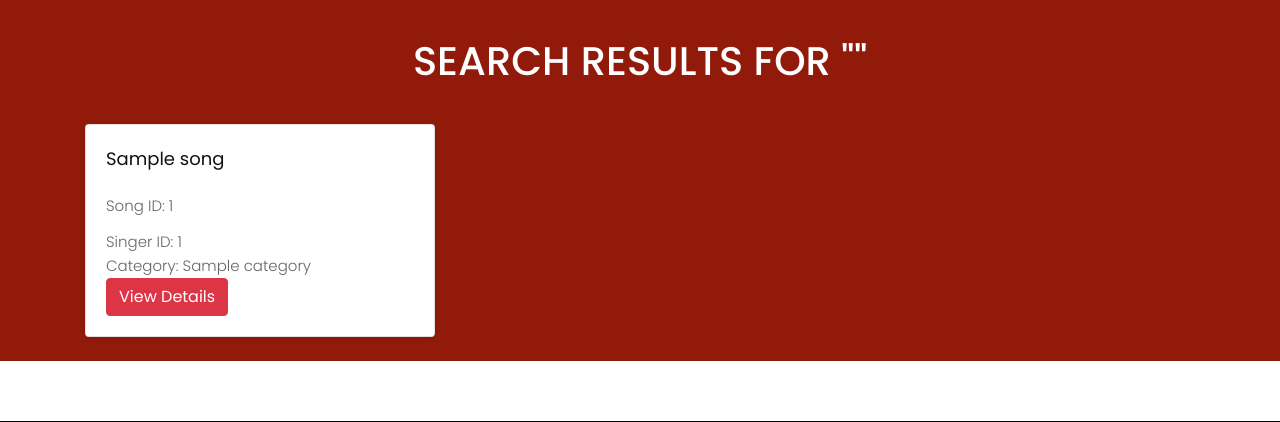
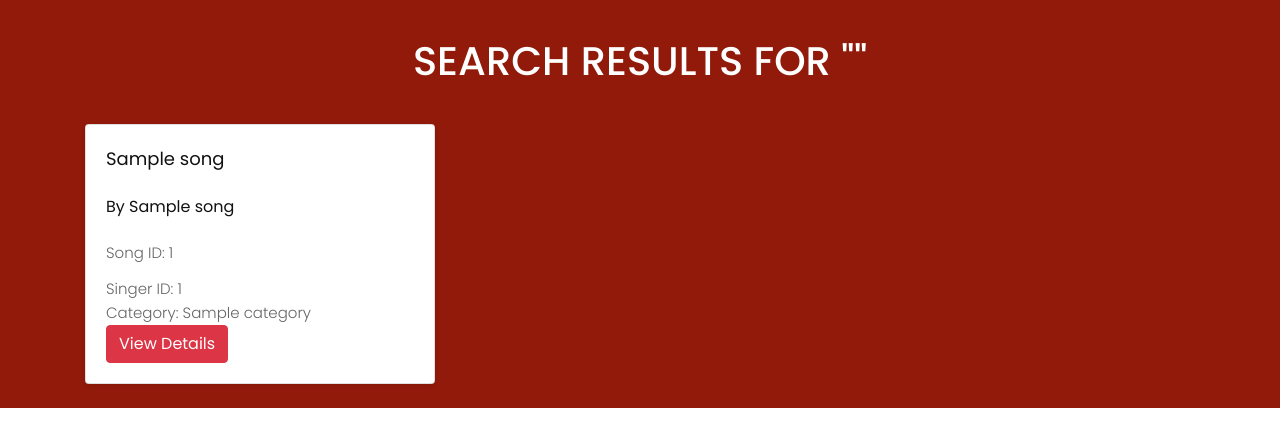
Before and after one commit to rrrena-yang/CS348-project, a Flask app: template templates/rock/search_results.html in a window 1280 px wide. Shown: the part 177-599 px from the top of the page. Run offline with Flask 3, Linux system fonts and the light colour scheme; the template is opened without the code that fills it: most values are stand-ins (such as "Sample title", 1, 10 or a date in 2020); some libraries are stand-ins or nearby versions.

Commit message:
update sever.py

```diff
--- a/backend/server.py
+++ b/backend/server.py
@@ -24,7 +24,7 @@ def search_results():
     print(f"Search results for query: {query}")  # Debug print
     if not query:
         return render_template('search_results.html', error="Please enter a search query.")
-    search_query = f"SELECT SongID, SingerID, SongName, Category FROM Song WHERE SongName Like %s "
+    search_query = f"SELECT song.SongID, song.SingerID, song.SongName, singer.Name, song.Category FROM Song song JOIN Singer singer ON song.singerID = singer.singerID WHERE SongName Like %s  "
     cursor = conn.cursor()
     cursor.execute(search_query, (f"%{query}%",))
     results = cursor.fetchall()
@@ -35,8 +35,10 @@ def search_results():
         songs.append({
             "song_id": row[0],
             "singer_id": row[1],
-            "name": row[2],
-            "category": row[3],
+            "song_name": row[2],
+            "singer_name": row[3],
+            "category": row[4],
+
         })
     return render_template('search_results.html', query=query, songs=songs)
 
--- a/bootstrap_test.sql
+++ b/bootstrap_test.sql
@@ -27,8 +27,8 @@ INSERT INTO Song (SongID, SingerID, SongName, PublishDate, Category, TotalReview
 INSERT INTO Song (SongID, SingerID, SongName, PublishDate, Category, TotalReviewAmount, Liked, Disliked, SpotifyLink, YTLink, AlbumID) VALUES
     (3, 3, "CCC", '2021-01-03', 'Pop', 0, 300, 150, 'spotify.com', 'youtube.com', 1);
 INSERT INTO Song (SongID, SingerID, SongName, PublishDate, Category, TotalReviewAmount, Liked, Disliked, SpotifyLink, YTLink, AlbumID) VALUES
-    (4, 4, "DDD",'2021-01-03', 'Rock', 0, 300, 150, 'spotify.com', 'youtube.com', 1);
-INSERT INTO Song (SongID, SingerID, PublishDate, Category, TotalReviewAmount, Liked, Disliked, SpotifyLink, YTLink, AlbumID) VALUES
+    (4, 4, "DDD", '2021-01-03', 'Rock', 0, 300, 150, 'spotify.com', 'youtube.com', 1);
+INSERT INTO Song (SongID, SingerID, SongName, PublishDate, Category, TotalReviewAmount, Liked, Disliked, SpotifyLink, YTLink, AlbumID) VALUES
     (5, 5, "EEE",'2021-01-03', 'Rock', 0, 300, 150, 'spotify.com', 'youtube.com', 1);
 
 INSERT INTO UserReviewOnSong (Timestamp, UserID, SongID, IsLike, Review) VALUES
--- a/templates/rock/search_results.html
+++ b/templates/rock/search_results.html
@@ -98,7 +98,8 @@
                                             <div class="col-md-4">
                                                 <div class="card mb-4 shadow-sm">
                                                     <div class="card-body">
-                                                        <h3 class="card-title">{{ song.name }}</h3>
+                                                        <h3 class="card-title">{{ song.song_name }}</h3>
+                                                        <h4 class="card-title">By {{ song.singer_name }}</h4>
                                                         <p class="card-title">Song ID: {{ song.song_id }}</p>
                                                         <p class="card-text">Singer ID: {{ song.singer_id }}</p>
                                                         <p class="card-text">Category: {{ song.category }}</p>
```
